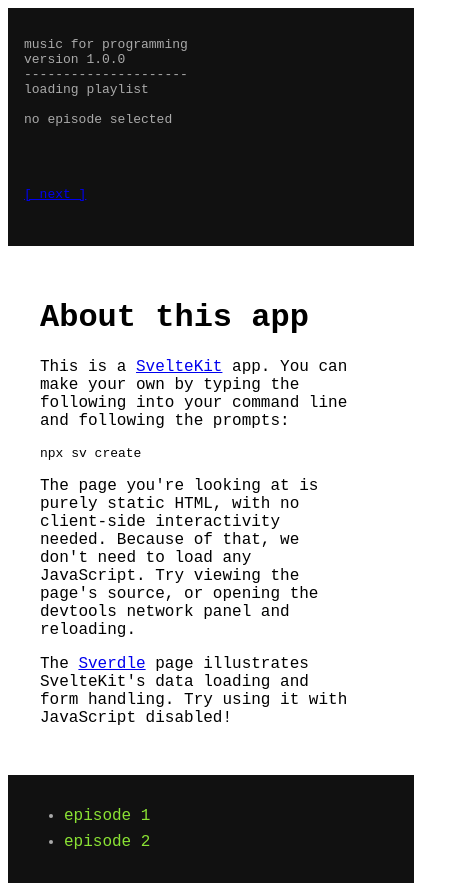
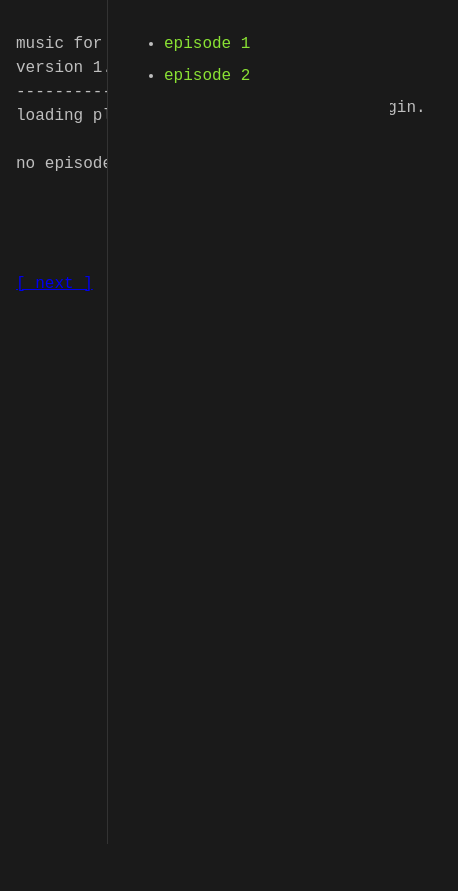
Before and after one commit to mitchGuthrieDev/scaline-audio-blog, a SvelteKit app: page /about in a window 390 px wide. Shown: the whole page, 458 px wide, since content can reach past the window. After the commit the page ends 844 px from the top, so only its background shows below. Built offline with nearby package versions, Linux system fonts and the light colour scheme.

Commit message:
style fix

```diff
--- a/src/app.css
+++ b/src/app.css
@@ -1,3 +1,22 @@
+:root {
+  --bg: #1a1a1a;
+  --fg: #bfbfbf;
+  --link: #8ae234;
+  --link-hover: #aaffaa;
+}
+
+body {
+  margin: 0;
+  background-color: var(--bg);
+  color: var(--fg);
+  font-family: 'Courier New', Courier, monospace;
+  text-transform: lowercase;
+  line-height: 1.5;
+  font-size: 16px;
+  overflow-x: hidden;
+}
+
+
 .layout {
   display: grid;
   grid-template-columns: 300px 1fr 250px;
@@ -52,11 +71,12 @@
     grid-template-columns: 1fr;
   }
 
-  .sidebar, .episode-list {
-    position: relative;
-    width: 100%;
-    border: none;
-  }
+  .sidebar,
+  .episode-list {
+  background-color: var(--bg);
+  color: var(--fg);
+}
+
 
   .main-content {
     margin: 0;
--- a/src/routes/about/+page.svelte
+++ b/src/routes/about/+page.svelte
@@ -1,26 +1,5 @@
-<svelte:head>
-	<title>About</title>
-	<meta name="description" content="About this app" />
-</svelte:head>
+<pre>
+welcome to music for programming
 
-<div class="text-column">
-	<h1>About this app</h1>
-
-	<p>
-		This is a <a href="https://svelte.dev/docs/kit">SvelteKit</a> app. You can make your own by typing
-		the following into your command line and following the prompts:
-	</p>
-
-	<pre>npx sv create</pre>
-
-	<p>
-		The page you're looking at is purely static HTML, with no client-side interactivity needed.
-		Because of that, we don't need to load any JavaScript. Try viewing the page's source, or opening
-		the devtools network panel and reloading.
-	</p>
-
-	<p>
-		The <a href="/sverdle">Sverdle</a> page illustrates SvelteKit's data loading and form handling. Try
-		using it with JavaScript disabled!
-	</p>
-</div>
+select an episode from the list to begin.
+</pre>
```
